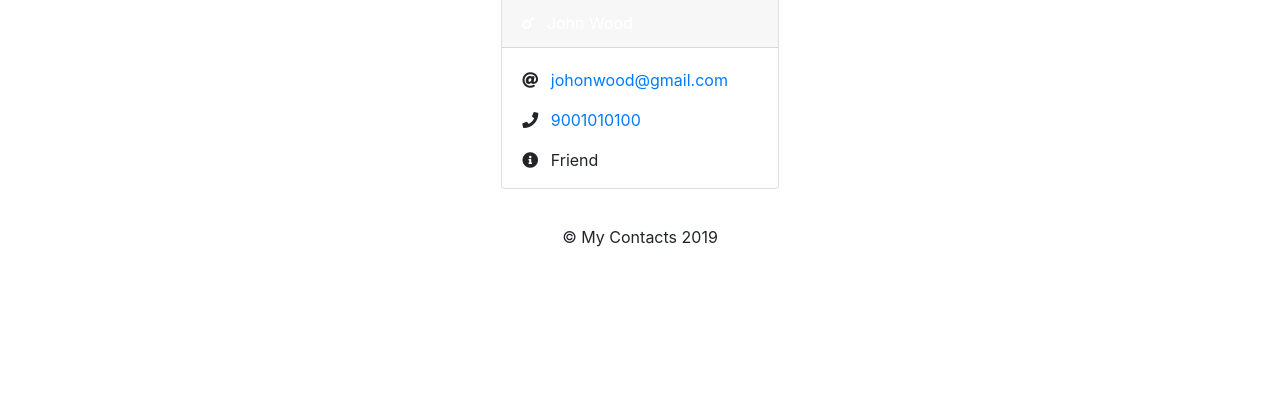
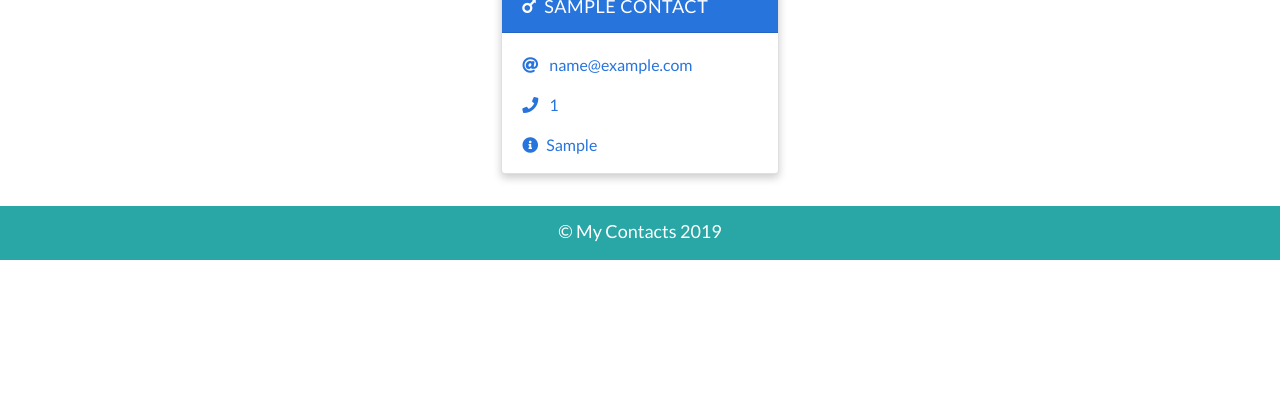
Before and after one commit to ingafter60/dj-mysql-contactmanager, a Django app: page /details/1/ in a window 1280 px wide. Shown: the part 331-751 px from the top of the page. Run offline with Django 3.2, Linux system fonts and the light colour scheme; tables that the repository leaves empty hold one stand-in row (values such as "Sample post"); grey boxes marked "Sample" are stand-in pictures; some libraries are stand-ins or nearby versions.

Commit message:
23. Showing Detail card in a template (1)

```diff
--- a/templates/detail.html
+++ b/templates/detail.html
@@ -1,85 +1,39 @@
-<!DOCTYPE html>
-<html lang="en">
-  <head>
-    <!-- Required meta tags -->
-    <meta charset="utf-8" />
-    <meta
-      name="viewport"
-      content="width=device-width, initial-scale=1, shrink-to-fit=no"
-    />
+{% extends 'base.html' %}
 
-    <!-- Bootstrap CSS -->
-    <link
-      rel="stylesheet"
-      href="https://stackpath.bootstrapcdn.com/bootstrap/4.2.1/css/bootstrap.min.css"
-    />
-    <!-- Custom CSS -->
-    <link rel="stylesheet" href="main.css" />
+{% load static %}
 
-    <!-- Fonts & Icons -->
-    <link
-      href="https://fonts.googleapis.com/css?family=Lato"
-      rel="stylesheet"
-    />
-    <link
-      rel="stylesheet"
-      href="https://use.fontawesome.com/releases/v5.6.3/css/all.css"
-    />
-    <title>My Contacts</title>
-  </head>
+{% block title %}
+  Details
+{% endblock title %}
 
-  <body>
-    <!-- Navbar -->
-
-    <nav>
-      <a class="logo" href="/index.html">
-        <i class="fas fa-user-circle"></i>&nbsp;Contacts
-      </a>
-      <form class="form-inline my-2" action="search.html">
-        <input
-          class="form-control"
-          type="text"
-          placeholder="Find contacts..."
-        />
-        <button class="btn" type="submit"><i class="fas fa-search"></i></button>
-      </form>
-    </nav>
-    <!-- Navbar ends -->
-    <br />
-
+{% block content %}
     <!-- Main Section -->
     <div class="container">
-      <h2 class="heading font-weight-light text-center">Card Heading</h2>
+      <h2 class="heading font-weight-light text-center">{{ contact.name }}</h2>
       <hr />
     </div>
     <div class="container main-part">
       <!-- Card for details -->
       <div class="card my-2 boy-card w-25 mx-auto">
-        <img src="https://placeimg.com/230/130/people" class="img-fluid" />
+        <img src="{{ contact.image.url }}" class="img-fluid" />
         <div class="card-header">
           <a href="#" class="text-white header-link"
-            ><i class="fas fa-mars mr-2"></i> John Wood</a
+            ><i class="fas fa-mars mr-2"></i>{{ contact.name}}</a
           >
         </div>
         <div class="card-body pb-0">
           <p>
             <i class="fas fa-at mr-2"></i>
-            <a href="mailto:johonwood@gmail.com">johonwood@gmail.com</a>
+            <a href="mailto:{{ contact.email }}">{{ contact.email}}</a>
           </p>
           <p>
             <i class="fas fa-phone mr-2"></i>
-            <a href="tel:9001010100">9001010100</a>
+            <a href="tel:{{ contact.phone }}">{{ contact.phone}}</a>
           </p>
-          <p><i class="fas fa-info-circle mr-2"></i> Friend</p>
+          <p><i class="fas fa-info-circle mr-2"></i>{{ contact.info }}</p>
         </div>
       </div>
     </div>
     <!-- Main Section ends-->
 
-    <!-- footer -->
-    <footer class="mt-4 p-2">
-      <p class="text-center p-1 m-0">&copy; My Contacts 2019</p>
-    </footer>
-    <!-- footer ends -->
-  </body>
-</html>
+{% endblock content %}
```
Also changed, not shown: templates/index.ORI.html (deleted, +0 -62 lines).
